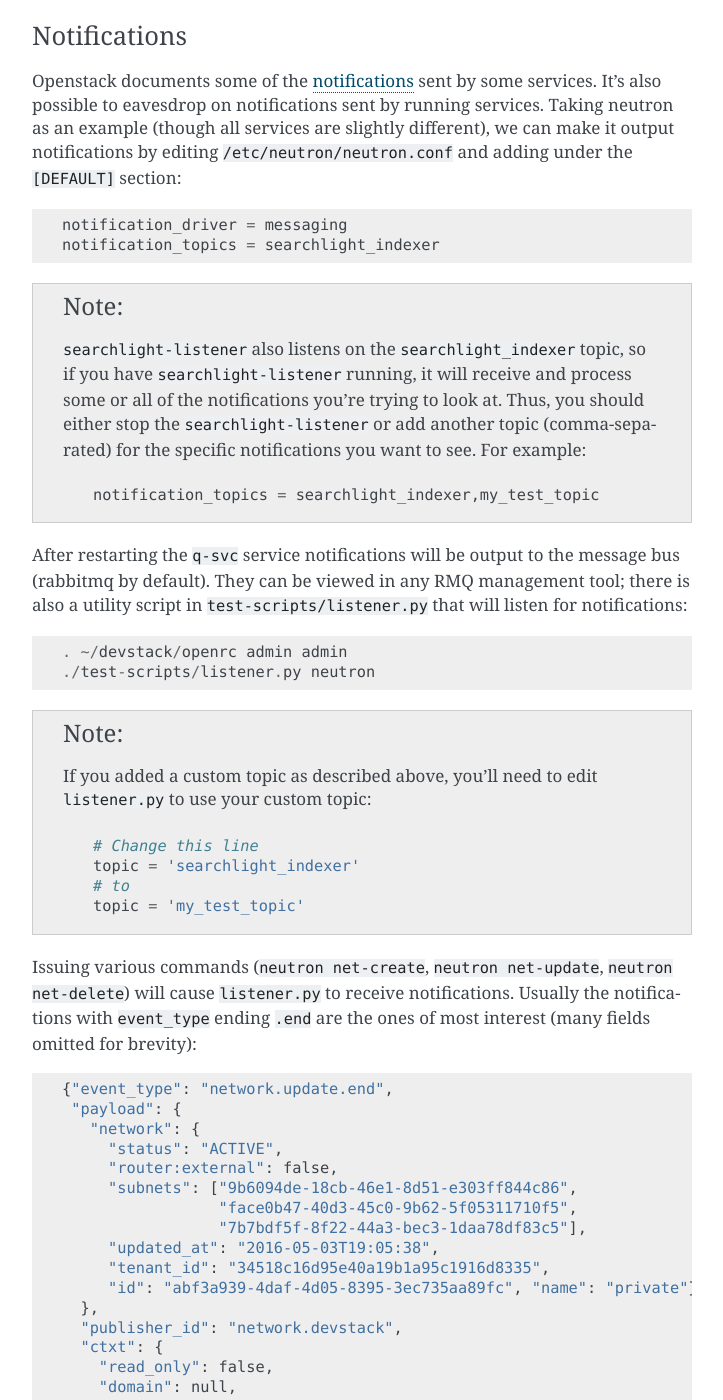
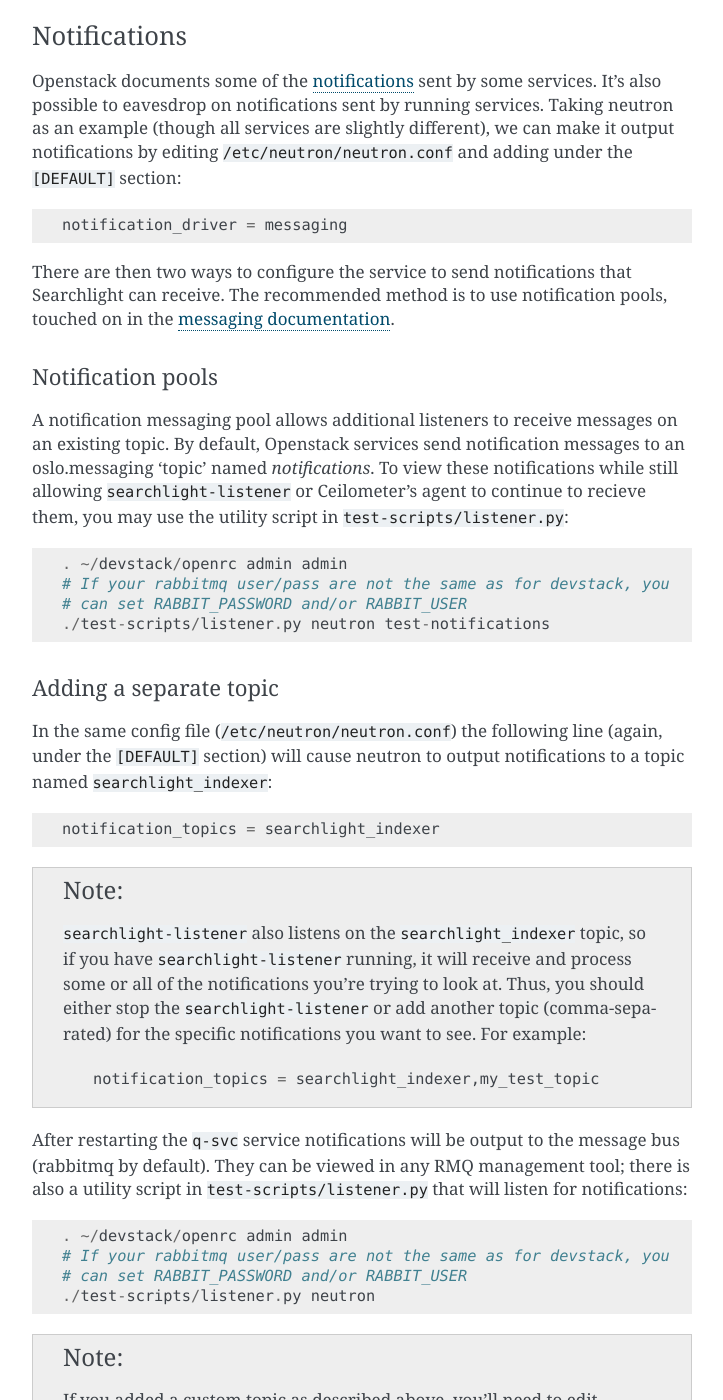
Before and after one commit to openstack-archive/searchlight, a Sphinx documentation site: the page built from doc/source/authoring-plugins.rst, in a window 1280 px wide and 1400 px high, scrolled down 1863 px. Shown: the whole window, without its empty margins (388-1111 px from the left). Built offline with Sphinx 7.4.7, drawn with Linux system fonts in a browser that asks for light colours; the version number could not be read and is left out; some of the changed text lies outside the part shown.

Commit message:
Enable notification messaging pools
Adds a 'notification_pool' option in the [listener] configuration
section. This is an alternative to adding a separate topic that will be
recommended for the Newton release following more testing; for now it is
an optional alternative.

To enable:

  [listener]
  notifications_pool = searchlight-listener

You will see a rabbitmq queue named searchlight-listener. Note that your
topic must match the service notifications_topic setting, whether it be
the default of 'notifications' or 'searchlight_indexer'.

Closes-Bug: #1583215
Change-Id: Ie40876e88059d0326efa0b4abaa76b8b64f0b86b

```diff
--- a/doc/source/authoring-plugins.rst
+++ b/doc/source/authoring-plugins.rst
@@ -110,6 +110,35 @@
 adding under the ``[DEFAULT]`` section::
 
     notification_driver = messaging
+
+There are then two ways to configure the service to send notifications that
+Searchlight can receive. The recommended method is to use notification pools,
+touched on in the `messaging documentation`_.
+
+.. _`messaging documentation`: http://docs.openstack.org/developer/oslo.messaging/notification_listener.html
+
+Notification pools
+##################
+
+A notification messaging pool allows additional listeners to receive
+messages on an existing topic. By default, Openstack services send notification
+messages to an oslo.messaging 'topic' named `notifications`. To view these
+notifications while still allowing ``searchlight-listener`` or Ceilometer's
+agent to continue to recieve them, you may use the utility script in
+``test-scripts/listener.py``::
+
+    . ~/devstack/openrc admin admin
+    # If your rabbitmq user/pass are not the same as for devstack, you
+    # can set RABBIT_PASSWORD and/or RABBIT_USER
+    ./test-scripts/listener.py neutron test-notifications
+
+Adding a separate topic
+#######################
+
+In the same config file (``/etc/neutron/neutron.conf``) the following line
+(again, under the ``[DEFAULT]`` section) will cause neutron to output
+notifications to a topic named ``searchlight_indexer``::
+
     notification_topics = searchlight_indexer
 
 .. note::
@@ -129,6 +158,8 @@
 will listen for notifications::
 
     . ~/devstack/openrc admin admin
+    # If your rabbitmq user/pass are not the same as for devstack, you
+    # can set RABBIT_PASSWORD and/or RABBIT_USER
     ./test-scripts/listener.py neutron
 
 .. note::
@@ -140,6 +171,9 @@
         topic = 'searchlight_indexer'
         # to
         topic = 'my_test_topic'
+
+Using the results
+#################
 
 Issuing various commands (``neutron net-create``, ``neutron net-update``,
 ``neutron net-delete``) will cause ``listener.py`` to receive notifications.
```
Also changed, not shown: doc/source/dev-environment.rst (+8 -0 lines), doc/source/plugins.rst (+10 -0 lines), 2 other files.
